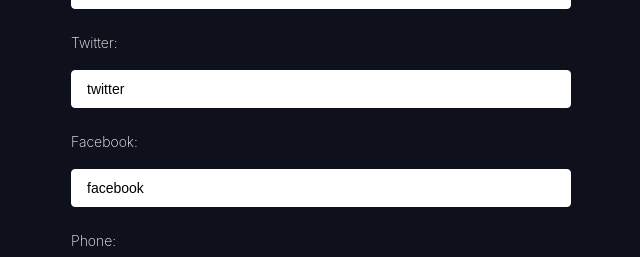
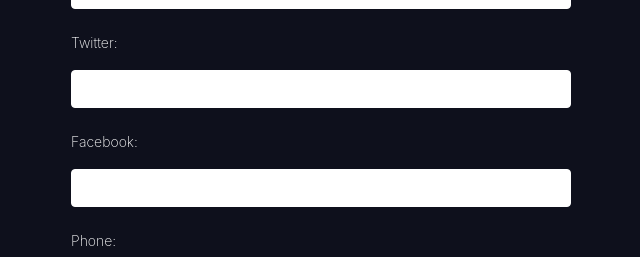
Before and after one commit to 124c4a11/ReactHookForm-Examples-ReactJS-TypeScript, a React (Vite) app: page / in a window 1280 px wide. Shown: the part 288-545 px from the top of the page, without its empty margins (319-959 px from the left). Built offline with nearby package versions, Linux system fonts and the light colour scheme.

Commit message:
BaseForm: disabling fields

```diff
--- a/src/components/BaseForm.tsx
+++ b/src/components/BaseForm.tsx
@@ -34,8 +34,8 @@
       email: "example@mail.com",
       password: "password",
       socials: {
-        twitter: "twitter",
-        facebook: "facebook",
+        twitter: "",
+        facebook: "",
       },
       phones: ["77777", "888"],
       dynamicPhones: [{ number: "" }],
@@ -135,6 +135,7 @@
         <label>Facebook:</label>
         <input
           {...register("socials.facebook", {
+            disabled: watch("socials.twitter") !== "",
             required: "Facebook is required!",
           })}
         />
```
